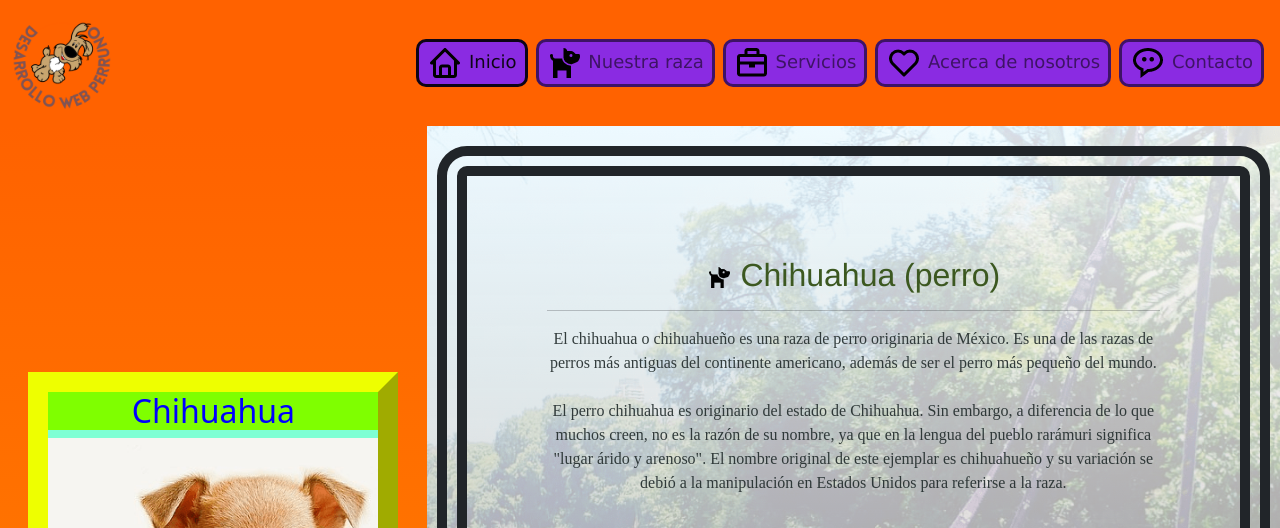
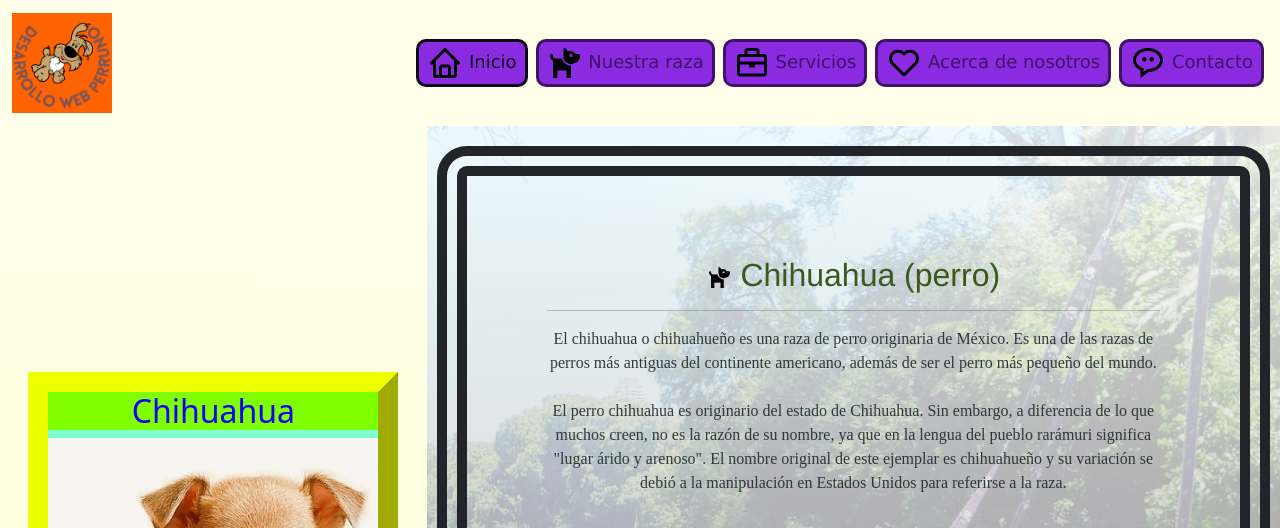
Before and after one commit to amirhassan33/desarrollo-web-perruno, a website: page pages/nuestraraza.html in a window 1280 px wide. Shown: the top 528 px of the page. Drawn offline with nearby package versions, Linux system fonts and the light colour scheme; a web font is replaced by a local one.

Commit message:
mas cambios

```diff
--- a/components/_footer.scss
+++ b/components/_footer.scss
@@ -6,7 +6,7 @@
 
 .pie{
     .pie__caja{
-        background: #ff6200;
+        background: #ff62;
         display: flex;
         justify-content: space-between;
         .pie__caja__redessociales{
--- a/components/_header.scss
+++ b/components/_header.scss
@@ -6,7 +6,7 @@
 
 header{
     .navbar {
-        background: #ff6200;
+        background: #ff62;
         div{
             .imagen_navbar{
                 @include ancho-largo (100px,100px);
--- a/components/_mainnuestraraza.scss
+++ b/components/_mainnuestraraza.scss
@@ -260,7 +260,7 @@
             flex-direction: column;
             align-items: map-get($contenido-cuadro, posicion-texto);
             height: 100%;
-            background-image: linear-gradient(to top, #ff6200, yellow, #ff6200);
+            background-image: linear-gradient(to top, #ff62, rgb(255, 255, 134), #ff62);
             .aplicar__grid__aside__section__caja1{
                 width: 370px;
             height: 1150px;
```
Also changed, not shown: css/style.css.
